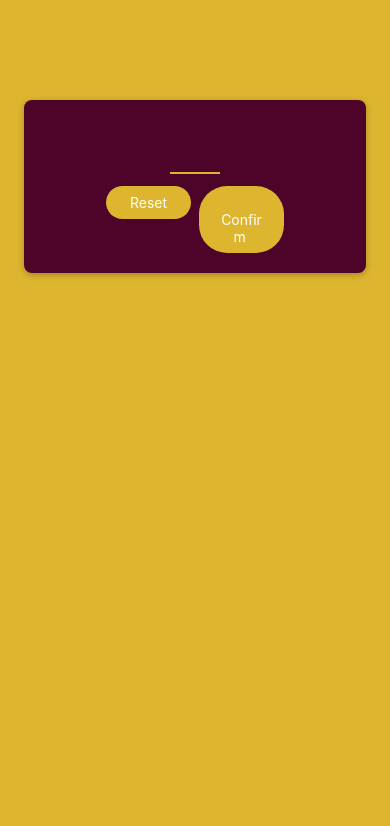
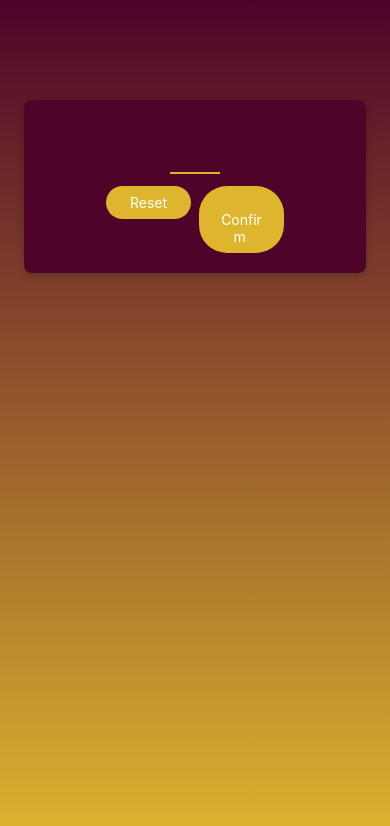
Before and after one commit to leejihyeon240/ReactNativeStudy, a React Native app in the folder Mini-Game-App/: screen / in a window 390 px wide. Shown: the top 826 px of the page. Built offline with nearby package versions, Linux system fonts and the light colour scheme.

Commit message:
선형 그라데이션 추가하기

```diff
--- a/Mini-Game-App/App.js
+++ b/Mini-Game-App/App.js
@@ -1,12 +1,13 @@
 import { StyleSheet, View } from 'react-native';
+import { LinearGradient } from 'expo-linear-gradient';
 
 import StartGameScreen from './screens/StartGameScreen';
 
 export default function App() {
   return (
-    <View style={styles.rootScreen}>
+    <LinearGradient colors={['#4e0329', '#ddb52f']} style={styles.rootScreen}>
       <StartGameScreen />
-    </View>
+    </LinearGradient>
   );
 }
 
--- a/Mini-Game-App/package.json
+++ b/Mini-Game-App/package.json
@@ -12,7 +12,8 @@
     "expo": "~47.0.6",
     "expo-status-bar": "~1.4.2",
     "react": "18.1.0",
-    "react-native": "0.70.5"
+    "react-native": "0.70.5",
+    "expo-linear-gradient": "~12.0.1"
   },
   "devDependencies": {
     "@babel/core": "^7.12.9"
```
Also changed, not shown: 1 other file (tests, documents, lock files or other folders).
